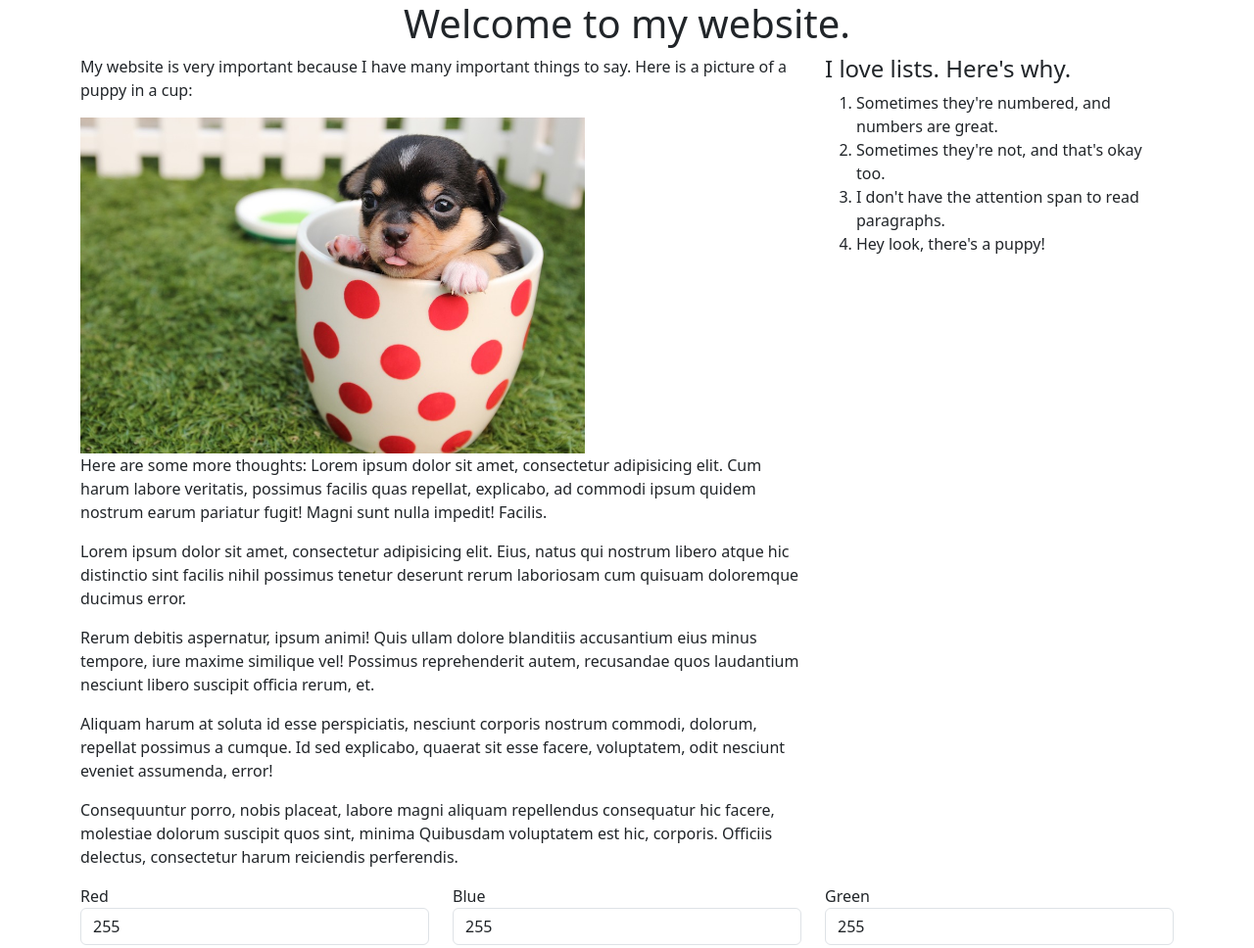
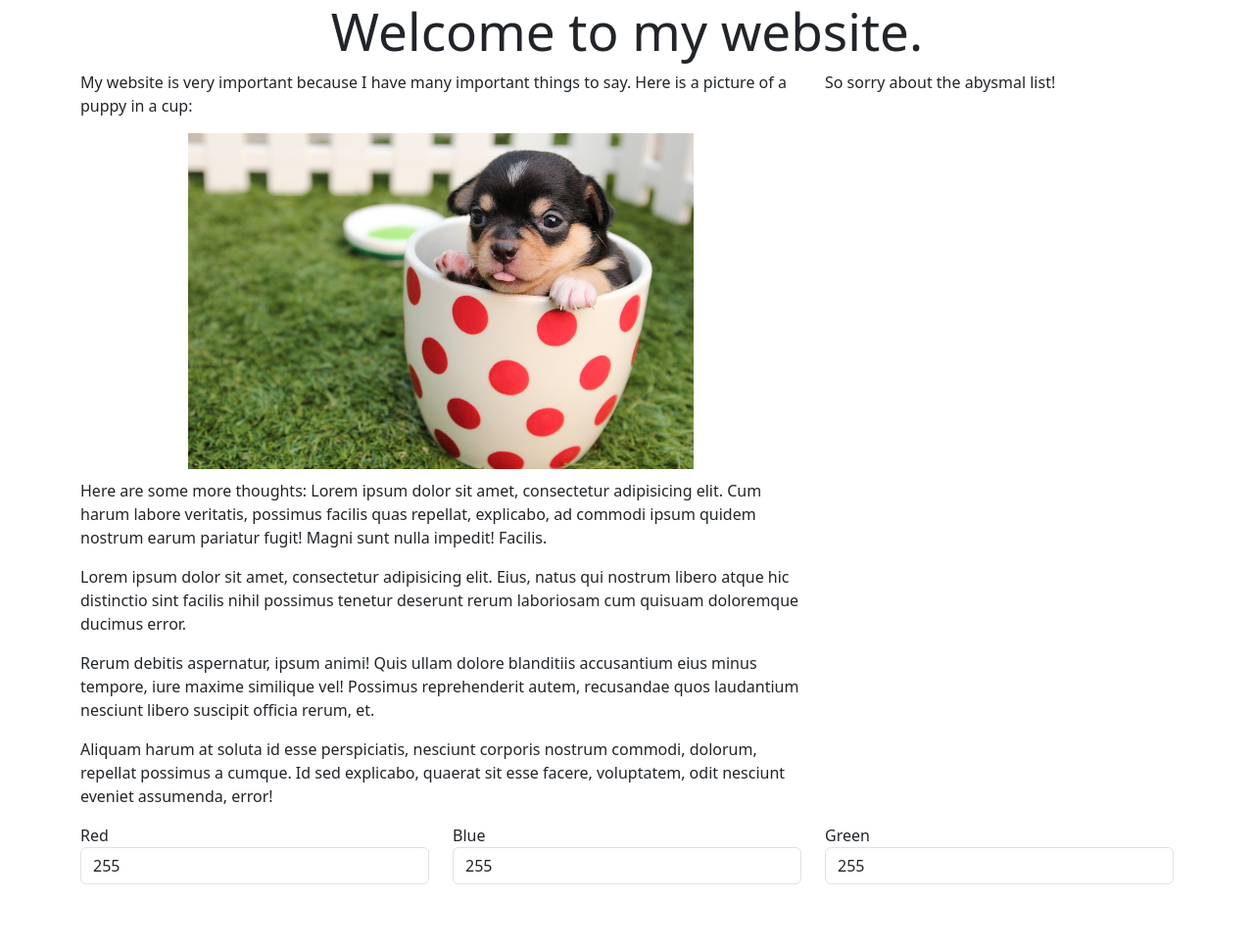
Before and after one commit to NoahAppelbaum/jquery-dom, a plain HTML site: page index.html in a window 1280 px wide. Shown: the whole page at 98% size. Drawn offline with nearby package versions, Linux system fonts and the light colour scheme.

Commit message:
first four jQuery tasks, up to apology

```diff
--- a/index.html
+++ b/index.html
@@ -1,12 +1,11 @@
 <!DOCTYPE html>
 <html lang="en">
+
 <head>
   <meta charset="UTF-8">
   <title>Document</title>
-  <link rel="stylesheet"
-        href="https://unpkg.com/bootstrap@5/dist/css/bootstrap.css">
+  <link rel="stylesheet" href="https://unpkg.com/bootstrap@5/dist/css/bootstrap.css">
   <style>
-
     img {
       max-width: 70%;
     }
@@ -15,7 +14,6 @@
       display: block;
       margin: 10px auto;
     }
-
   </style>
 </head>
 
@@ -75,6 +73,21 @@
   <script src="https://unpkg.com/jquery"></script>
   <script>
     // Add your code here!
+    //give images inside an article tag the class of .image-center
+    $("article > img").addClass("image-center");
+
+    //remove last paragraph in the article
+    $("article > p").get(-1).remove();
+
+    //Set font size of title to rand# of pixels 0-100
+    $("#title").css("fontSize", `${Math.round(Math.random() * 100)}px`);
+
+    //add item to list
+    $("ol").append("<li>Wow this is great. The majesty of jQuery</li>");
+
+    //empty aside and put a p in apologizing
+    $("aside").empty().append("<p>");
+    $("aside > p").text("So sorry about the abysmal list!");
   </script>
 </body>
 
```
Also changed, not shown: script.js (deleted). Lines whose indentation alone changed are shown as unchanged.
